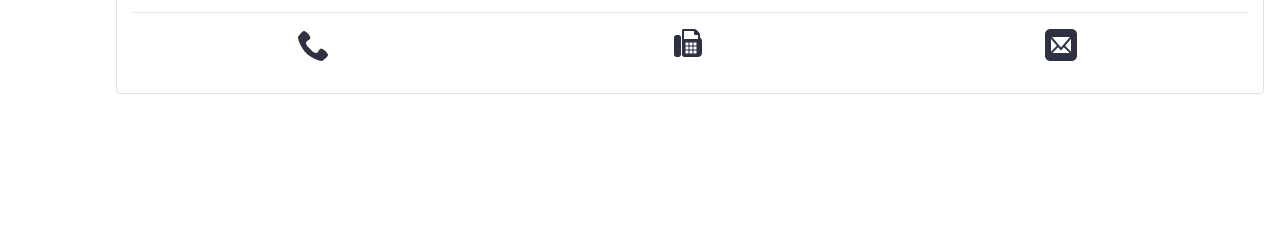
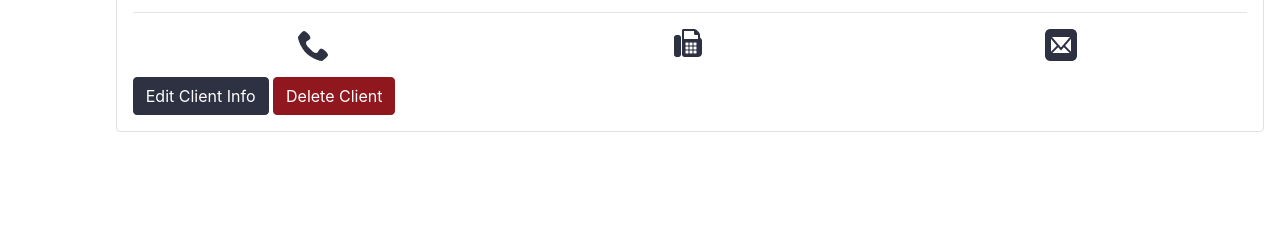
Before and after one commit to alsalgu/saldanaexpress, a Flask app: page /dashboard/clients/1 in a window 1280 px wide. Shown: the part 141-375 px from the top of the page. Run offline with Flask 2, Linux system fonts and the light colour scheme; the visitor is signed in with stand-in values (Sample User, id 1); data comes from the database, SQL or seed files in the repository; data that the repository does not hold is empty; some libraries are stand-ins or nearby versions.

Commit message:
Added Quickpay Model and Edit buttons in Client View

```diff
--- a/app/database/models.py
+++ b/app/database/models.py
@@ -44,6 +44,15 @@ class Client(db.Model):
     dot_number = db.Column(db.String(20))
     quickpay = db.Column(db.String(1))
     user_id = db.Column(db.Integer, db.ForeignKey('user.id'))
+    quickpay_info = db.relationship('Quickpay', backref='client', lazy="dynamic")
+
+class Quickpay(db.Model):
+    id = db.Column(db.Integer, primary_key=True)
+    client_id = db.Column(db.Integer, db.ForeignKey('client.id'))
+    pay_percentage = db.Column(db.String(5))
+    send_to = db.Column(db.String(120))
+    send_to_type = db.Column(db.String(20))
+
 
 @login.user_loader
 def load_user(id):
--- a/app/main/routes.py
+++ b/app/main/routes.py
@@ -3,7 +3,7 @@ from flask import request
 from app import db
 from app.main import bp
 from flask_login import current_user, login_user, logout_user, login_required
-from app.database.models import User, Client
+from app.database.models import User, Client, Quickpay
 from werkzeug.urls import url_parse
 
 @bp.route('/')
@@ -47,4 +47,5 @@ def clients():
 @login_required
 def singleClient(client_id):
     current_client = Client.query.filter_by(id=client_id, user_id=current_user.id).first()
-    return render_template('dashboard/dash-client-view.html', current_client=current_client)
+    current_client_quickpay = Quickpay.query.filter_by(client_id = client_id).first()
+    return render_template('dashboard/dash-client-view.html', current_client=current_client, current_client_quickpay = current_client_quickpay)
--- a/app/templates/dashboard/dash-client-view.html
+++ b/app/templates/dashboard/dash-client-view.html
@@ -2,7 +2,7 @@
 {% block dash %}
 
 <div class="border rounded p-3">
-    <div class="text-center">
+    <div class="text-center" id="client-info">
         <h2 class="m-0">{{ current_client.client_name }}</h2>
         <div>
             <ul class="list-inline m-0">
@@ -33,7 +33,7 @@
             <hr />
         </div>
     </div>
-    <div>
+    <div id="client-contact">
         <div>
             <ul class="list-inline d-flex justify-content-around">
                 <li class="list-inline-item">
@@ -50,6 +50,22 @@
                 </li>
             </ul>
         </div>
+    {% if current_client.quickpay == 1 %}
+    <div id="quickpay-info">
+        {% if current_client_quickpay is none %}
+        QuickPay Not Set Up
+        {% else %}
+        QuickPay Info
+        {% endif %}
+    </div>
+    {% endif %}
+    </div>
+    <div id="client-manage-buttons">
+        <div class="btn btn-primary">Edit Client Info</div>
+        {% if current_client.quickpay == 1 %}
+        <div class="btn btn-primary">Edit Quickpay Info</div>
+        {% endif %}
+        <div class="btn btn-danger">Delete Client</div>
 
     </div>
 </div>
```
Also changed, not shown: 1 other file.
